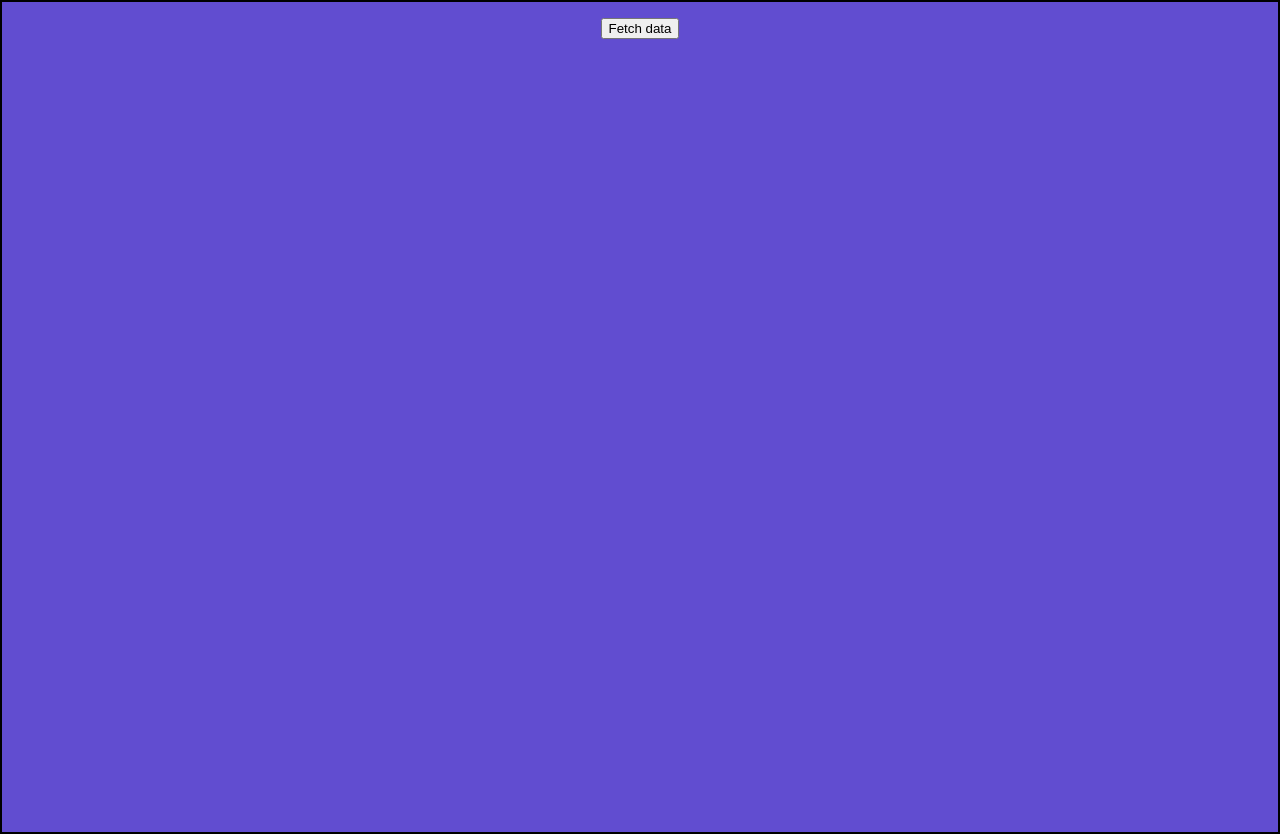
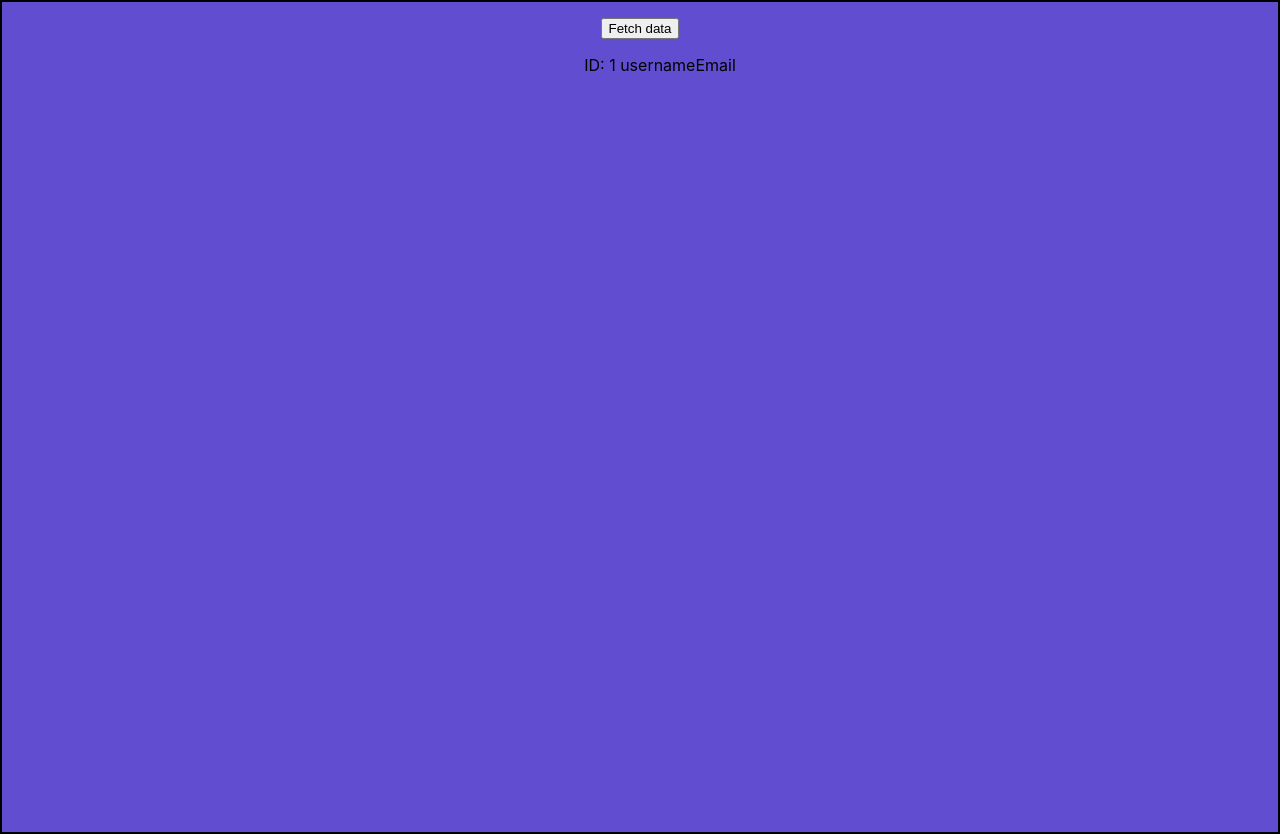
Before and after one commit to igoris12/study-react, a React (Create React App) app: page / in a window 1280 px wide. Built offline with nearby package versions, Linux system fonts and the light colour scheme.

Commit message:
data render process

```diff
--- a/src/App.js
+++ b/src/App.js
@@ -5,6 +5,7 @@ import CountOneAndTwoTest from './components/CountOneAndTwoTest';
 import { loginActionCreators } from './redux/index';
 import Login from './components/Login';
 import { fetchData } from './redux3/index';
+import UserListItem from './components/UserListItem';
 
 function App() {
 
@@ -15,8 +16,9 @@ function App() {
   const fetchUsers = bindActionCreators(fetchData, dispatch)
   // const { login } = bindActionCreators(loginActionCreators, dispatch)
 
-  const users = useSelector(state => state.data)
-  console.log(users.data);
+  const data = useSelector(state => state.data)
+  console.log(data);
+  console.log(data.users);
   return (
     <div className="App">
       {/* <Login />
@@ -24,8 +26,12 @@ function App() {
         <button onClick={() => login()}>Login</button>
       } */}
 
-      {users.loding ? 'Loding...' : <button onClick={fetchUsers}>Fetch data</button>}
-      {users.data.map(user => console.log(1))}
+      {data.loding ? 'Loding...' : <button onClick={fetchUsers}>Fetch data</button>}
+      <ul>
+        <UserListItem />
+
+        {data.users.length ? data.users.map((user) => { return <div>User ID:{user.id} Username: {user.username} email: {user.email} </div> }) : null}
+      </ul>
 
 
     </div>
--- /dev/null
+++ b/src/components/UserListItem.jsx
@@ -0,0 +1,13 @@
+import React from 'react';
+
+const UserListItem = ({ data }) => {
+  return (
+    <div className="listItem">
+      <span className="itemID">ID: 1</span>{' '}
+      <span className="itemUsername">username</span>
+      <span className="itemEmail">Email</span>{' '}
+    </div>
+  );
+};
+
+export default UserListItem;
--- a/src/index.scss
+++ b/src/index.scss
@@ -1,3 +1,5 @@
+@import './style/sass/UserListItem.scss';
+
 body {
   margin: 0;
   font-family: -apple-system, BlinkMacSystemFont, 'Segoe UI', 'Roboto', 'Oxygen',
--- a/src/redux3/actionCreators/fetchActions.js
+++ b/src/redux3/actionCreators/fetchActions.js
@@ -10,7 +10,7 @@ const fetch_data = () => {
 const fetching_success = (users) => {
     return {
         type: FETCH_SUCCESS,
-        deploy: [users]
+        deploy: [...users]
     }
 
 }
@@ -33,6 +33,7 @@ export const fetchData = () => {
 
             }).then(
                 data => {
+
                     dispatch(fetching_success(data));
                 }
             ).catch(error => {
--- a/src/redux3/redusers/fetchDataReducer.js
+++ b/src/redux3/redusers/fetchDataReducer.js
@@ -2,7 +2,7 @@ import { FETCH_DATA, FETCH_SUCCESS, FETCH_ERROR } from '../actionsType';
 
 const initionState = {
     loding: false,
-    data: [],
+    users: [],
     error: ''
 }
 
@@ -11,21 +11,21 @@ const fetchReducer = (state = initionState, action) => {
         case FETCH_DATA:
             return {
                 loding: true,
-                data: [],
+                users: [],
                 error: ''
             }
 
         case FETCH_SUCCESS:
             return {
                 loding: false,
-                data: [...action.deploy],
+                users: [...action.deploy],
                 error: ''
             }
 
         case FETCH_ERROR:
             return {
                 loding: false,
-                data: [],
+                users: [],
                 error: action.deploy
             }
 
```
Also changed, not shown: src/style/sass/UserListItem.scss (added).
